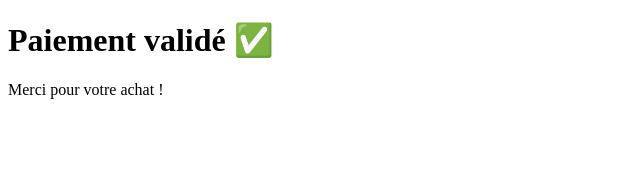
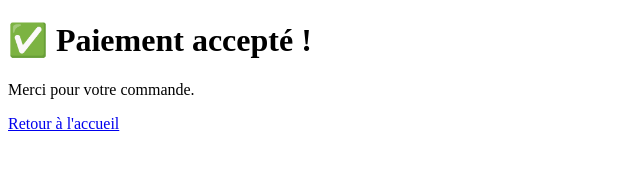
Before and after one commit to tometjerry13000-arch/basketnew, a website: page public/paymant-accepted.html in a window 1280 px wide. Shown: the whole page, without its empty margins (0-640 px from the left). Drawn offline with Linux system fonts and the light colour scheme.

Commit message:
Update paymant-accepted.html

```diff
--- a/public/paymant-accepted.html
+++ b/public/paymant-accepted.html
@@ -2,10 +2,11 @@
 <html lang="fr">
 <head>
 <meta charset="UTF-8">
-<title>Paiement Accepté</title>
+<title>Paiement accepté</title>
 </head>
 <body>
-<h1>Paiement validé ✅</h1>
-<p>Merci pour votre achat !</p>
+<h1>✅ Paiement accepté !</h1>
+<p>Merci pour votre commande.</p>
+<a href="/">Retour à l'accueil</a>
 </body>
 </html>
```
